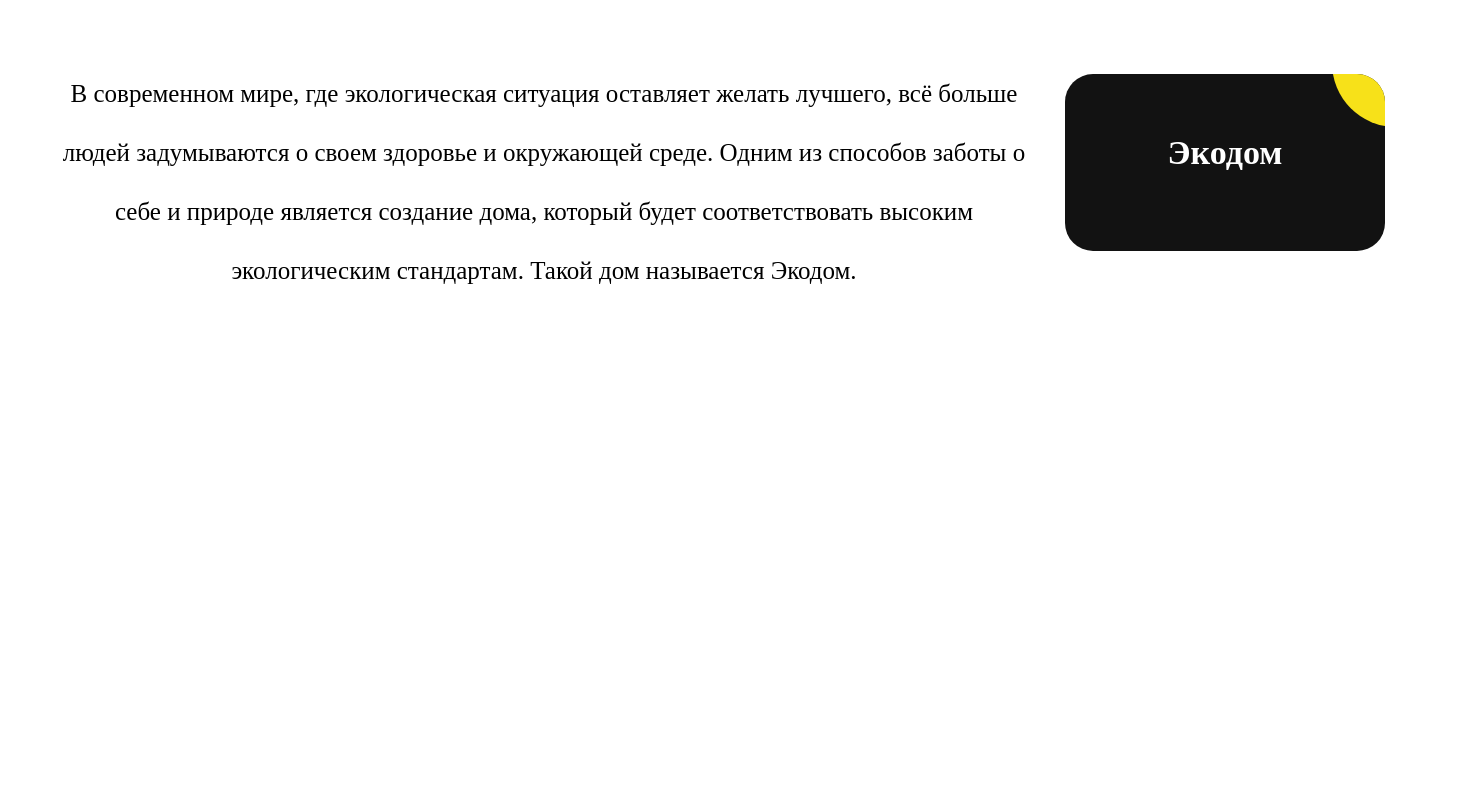
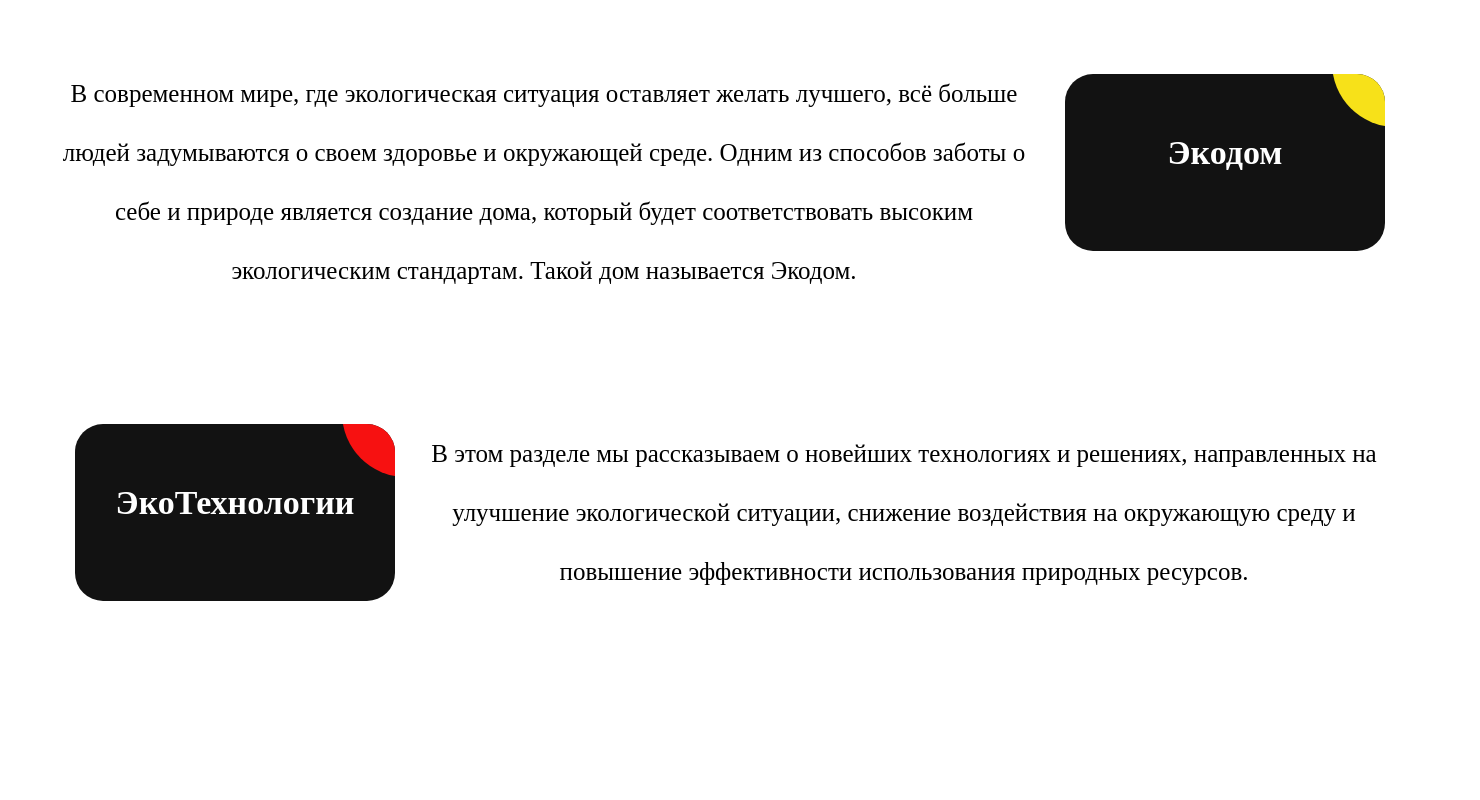
Before and after one commit to z6daB/GreenSolutions, a Flask app: page / in a window 1480 px wide; the page is wider, and only the part inside the window is pictured. Shown: the part 1076-1876 px from the top of that part. After the commit the page ends 1677 px from the top of that part, so only its background shows below. Run offline with Flask 3, Linux system fonts and the light colour scheme.

Commit message:
add new button

```diff
--- a/static/css/style.css
+++ b/static/css/style.css
@@ -23,7 +23,7 @@ body {
     background-color: white;
     overflow-x: hidden;
     width: 100%;
-    height: 2500px;
+    height: 1800px;
 }
 
 
@@ -261,3 +261,70 @@ body {
     text-align: center;
     color: #000000;
 }
+
+
+
+.ag-courses_box_technologies {
+    position: absolute;
+    display: -webkit-box;
+    display: -ms-flexbox;
+    display: flex;
+    -webkit-box-align: start;
+    -ms-flex-align: start;
+    align-items: flex-start;
+    -ms-flex-wrap: wrap;
+    flex-wrap: wrap;
+    top: 1500px;
+    left: 60px;
+
+}
+
+.ag-courses-item_bg_technologies {
+    height: 128px;
+    width: 128px;
+    background-color: #f71111;
+    z-index: 1;
+    position: absolute;
+    top: -75px;
+    right: -75px;
+    border-radius: 50%;
+    -webkit-transition: all .5s ease;
+    -o-transition: all .5s ease;
+    transition: all .5s ease;
+}
+
+.ag-courses-item_link:hover .ag-courses-item_bg_technologies {
+    margin-top: 100px;
+    -webkit-transform: scale(10);
+    -ms-transform: scale(10);
+    transform: scale(10);
+}
+
+.ag-courses-item_title_technologies {
+    text-align: center;
+    min-height: 87px;
+    margin-left: 0px;
+    margin-top: 30px;
+    overflow: hidden;
+    font-weight: bold;
+    font-size: 34px;
+    color: #FFF;
+    z-index: 2;
+    position: relative;
+}
+
+.technologies__text {
+    position: absolute;
+    width: 968px;
+    height: 323px;
+    left: 420px;
+    top: 1500px;
+
+    font-family: 'News Cycle';
+    font-style: normal;
+    font-weight: 400;
+    font-size: 25px;
+    line-height: 59px;
+    text-align: center;
+    color: #000000;
+}
--- a/templates/index.html
+++ b/templates/index.html
@@ -67,6 +67,21 @@ GreenSolutions
              который будет соответствовать высоким экологическим стандартам.
             Такой дом называется Экодом.
         </div>
+        <div class="ag-courses_box_technologies">
+            <div class="ag-courses_item">
+                <a href="#" class="ag-courses-item_link">
+                    <div class="ag-courses-item_bg_technologies"></div>
+                    <div class="ag-courses-item_title_technologies">
+                        ЭкоТехнологии
+                    </div>
+                </a>
+            </div>
+        </div>
+        <div class="technologies__text">
+            В этом разделе мы рассказываем о новейших технологиях и решениях, направленных на улучшение
+            экологической ситуации, снижение воздействия на окружающую среду и повышение эффективности
+            использования природных ресурсов.
+        </div>
     </div>
 </main>
 {% endblock %}
```
Also changed, not shown: templates/volunteer.html (added, +9 -0 lines).
